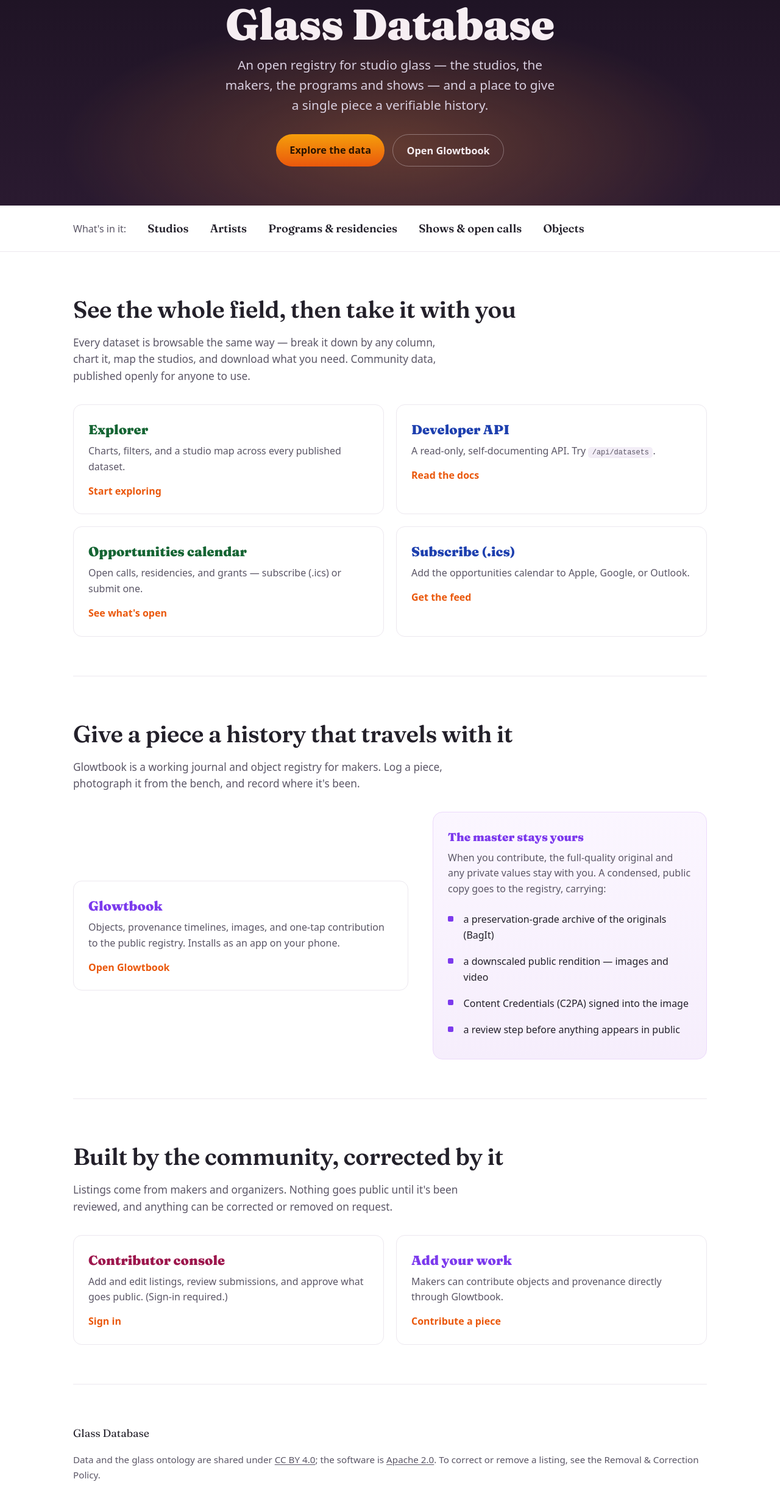
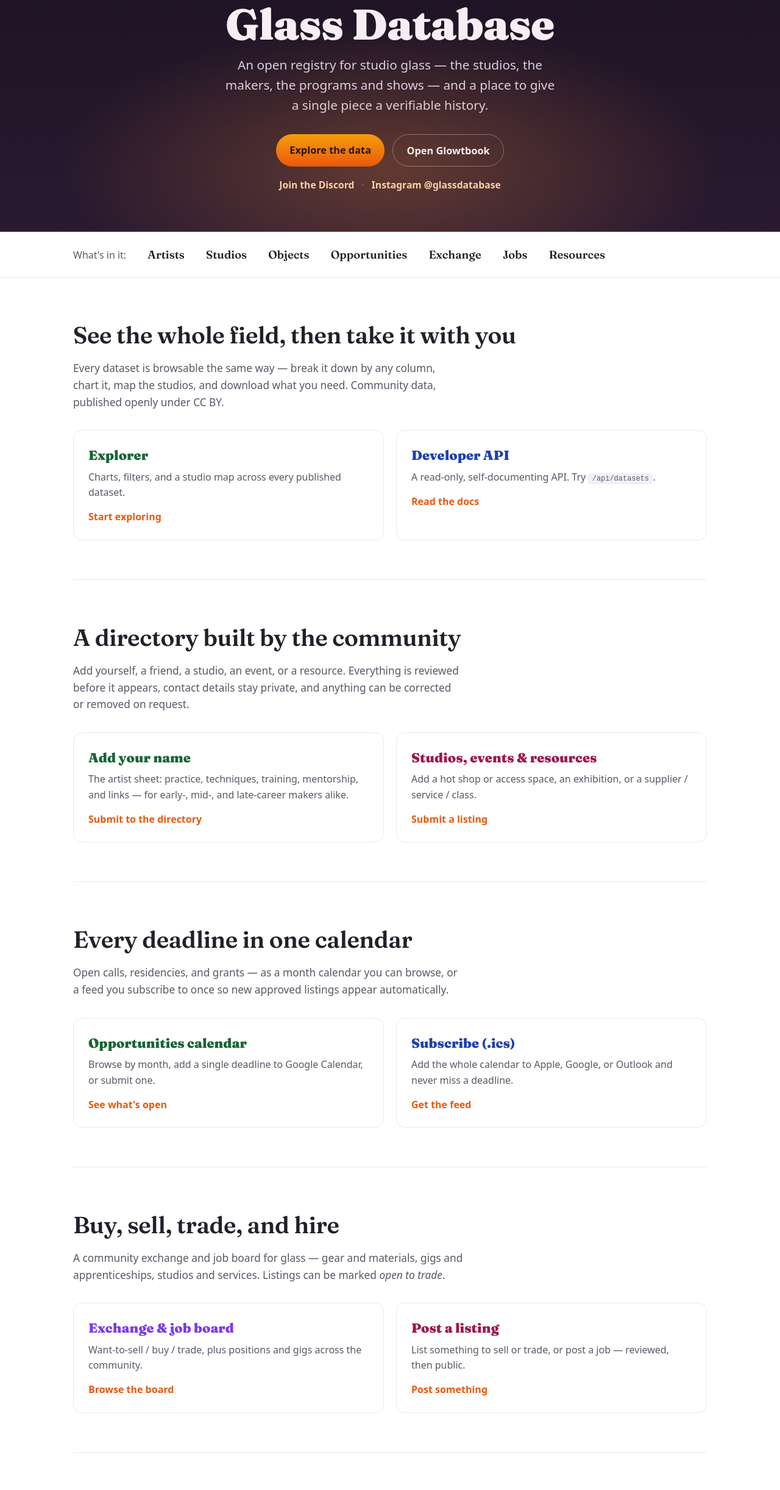
Before and after one commit to alibama/glass-database, a plain HTML site: page deploy/landing-index.html in a window 1280 px wide. Shown: the part 101-2544 px from the top of the page at 61% size. Drawn offline with Linux system fonts and the light colour scheme.

Commit message:
update home page and explain fingerprinting

```diff
--- a/deploy/landing-index.html
+++ b/deploy/landing-index.html
@@ -35,6 +35,10 @@
     .hero .lede { font-size: clamp(1.05rem, 2.2vw, 1.3rem); color: #d9cfe0;
         max-width: 34rem; margin: 1rem auto 1.9rem; }
     .cta-row { display: flex; gap: .8rem; justify-content: center; flex-wrap: wrap; }
+    .social { margin: 1.1rem 0 0; color: #cbb8d6; font-size: .98rem; }
+    .social a { color: #fbcfa6; text-decoration: none; font-weight: 600; }
+    .social a:hover { text-decoration: underline; }
+    .social span { margin: 0 .5rem; opacity: .5; }
     .btn { display: inline-block; padding: .8rem 1.4rem; border-radius: 999px;
         font-weight: 600; text-decoration: none; font-size: 1.02rem; }
     .btn.primary { background: linear-gradient(180deg, var(--ember), var(--molten-deep)); color: #2a1400; }
@@ -89,11 +93,16 @@
       <a class="btn primary" href="/explore/">Explore the data</a>
       <a class="btn ghost" href="/glowtbook/">Open Glowtbook</a>
     </div>
+    <p class="social">
+      <a href="https://discord.gg/9ek2UxvPT">Join the Discord</a>
+      <span>·</span>
+      <a href="https://www.instagram.com/glassdatabase/">Instagram @glassdatabase</a>
+    </p>
   </header>
 
   <div class="scope"><div class="wrap">
     <span>What's in it:</span>
-    <b>Studios</b><b>Artists</b><b>Programs &amp; residencies</b><b>Shows &amp; open calls</b><b>Objects</b>
+    <b>Artists</b><b>Studios</b><b>Objects</b><b>Opportunities</b><b>Exchange</b><b>Jobs</b><b>Resources</b>
   </div></div>
 
   <main class="wrap">
@@ -101,7 +110,7 @@
       <h2 class="kicker">See the whole field, then take it with you</h2>
       <p class="sub">Every dataset is browsable the same way — break it down by any column,
          chart it, map the studios, and download what you need. Community data, published
-         openly for anyone to use.</p>
+         openly under CC&nbsp;BY.</p>
       <div class="surfaces">
         <a class="surface explore" href="/explore/">
           <h3>Explorer</h3>
@@ -114,63 +123,108 @@
           <span class="go">Read the docs</span>
         </a>
       </div>
-      <div class="surfaces" style="margin-top:1.25rem">
+    </section>
+
+    <section id="directory">
+      <h2 class="kicker">A directory built by the community</h2>
+      <p class="sub">Add yourself, a friend, a studio, an event, or a resource. Everything is
+         reviewed before it appears, contact details stay private, and anything can be
+         corrected or removed on request.</p>
+      <div class="surfaces">
+        <a class="surface explore" href="/explore/">
+          <h3>Add your name</h3>
+          <p>The artist sheet: practice, techniques, training, mentorship, and links —
+             for early-, mid-, and late-career makers alike.</p>
+          <span class="go">Submit to the directory</span>
+        </a>
+        <a class="surface admin" href="/explore/">
+          <h3>Studios, events &amp; resources</h3>
+          <p>Add a hot shop or access space, an exhibition, or a supplier / service / class.</p>
+          <span class="go">Submit a listing</span>
+        </a>
+      </div>
+    </section>
+
+    <section id="calendar">
+      <h2 class="kicker">Every deadline in one calendar</h2>
+      <p class="sub">Open calls, residencies, and grants — as a month calendar you can browse,
+         or a feed you subscribe to once so new approved listings appear automatically.</p>
+      <div class="surfaces">
         <a class="surface explore" href="/explore/">
           <h3>Opportunities calendar</h3>
-          <p>Open calls, residencies, and grants — subscribe (.ics) or submit one.</p>
+          <p>Browse by month, add a single deadline to Google Calendar, or submit one.</p>
           <span class="go">See what's open</span>
         </a>
         <a class="surface api" href="/api/opportunities.ics">
           <h3>Subscribe (.ics)</h3>
-          <p>Add the opportunities calendar to Apple, Google, or Outlook.</p>
+          <p>Add the whole calendar to Apple, Google, or Outlook and never miss a deadline.</p>
           <span class="go">Get the feed</span>
+        </a>
+      </div>
+    </section>
+
+    <section id="community">
+      <h2 class="kicker">Buy, sell, trade, and hire</h2>
+      <p class="sub">A community exchange and job board for glass — gear and materials, gigs and
+         apprenticeships, studios and services. Listings can be marked
+         <em>open to trade</em>.</p>
+      <div class="surfaces">
+        <a class="surface glow" href="/explore/">
+          <h3>Exchange &amp; job board</h3>
+          <p>Want-to-sell / buy / trade, plus positions and gigs across the community.</p>
+          <span class="go">Browse the board</span>
+        </a>
+        <a class="surface admin" href="/explore/">
+          <h3>Post a listing</h3>
+          <p>List something to sell or trade, or post a job — reviewed, then public.</p>
+          <span class="go">Post something</span>
         </a>
       </div>
     </section>
 
     <section id="glowtbook">
       <h2 class="kicker">Give a piece a history that travels with it</h2>
-      <p class="sub">Glowtbook is a working journal and object registry for makers. Log a
-         piece, photograph it from the bench, and record where it's been.</p>
+      <p class="sub">Glowtbook is a working journal and object registry for makers. Log a piece,
+         photograph it from the bench, and record where it's been.</p>
       <div class="split">
         <div class="surfaces" style="grid-template-columns:1fr">
           <a class="surface glow" href="/glowtbook/">
             <h3>Glowtbook</h3>
-            <p>Objects, provenance timelines, images, and one-tap contribution to the
-               public registry. Installs as an app on your phone.</p>
+            <p>Objects, provenance timelines, images and video, and one-tap contribution
+               to the public registry. Installs as an app on your phone.</p>
             <span class="go">Open Glowtbook</span>
           </a>
         </div>
         <aside class="feature-note">
-          <h3>The master stays yours</h3>
+          <h3>Provenance &amp; a physical fingerprint</h3>
           <p style="margin:.2rem 0 0;color:var(--slate)">When you contribute, the full-quality
              original and any private values stay with you. A condensed, public copy goes to the
              registry, carrying:</p>
           <ul class="flow">
             <li>a preservation-grade archive of the originals (BagIt)</li>
-            <li>a downscaled public rendition — images and video</li>
             <li>Content Credentials (C2PA) signed into the image</li>
+            <li>a re-identification <strong>fingerprint</strong> so a physical piece can be
+                confirmed later — anytime, in the browser</li>
             <li>a review step before anything appears in public</li>
           </ul>
         </aside>
       </div>
     </section>
 
-    <section id="contribute">
-      <h2 class="kicker">Built by the community, corrected by it</h2>
-      <p class="sub">Listings come from makers and organizers. Nothing goes public until it's
-         been reviewed, and anything can be corrected or removed on request.</p>
+    <section id="join">
+      <h2 class="kicker">Come say hi</h2>
+      <p class="sub">This is a community project — corrected, argued over, and grown by the people
+         who use it. Join the conversation, follow along, or tell us what's broken.</p>
       <div class="surfaces">
-        <a class="surface admin" href="/admin/">
-          <h3>Contributor console</h3>
-          <p>Add and edit listings, review submissions, and approve what goes public.
-             (Sign-in required.)</p>
-          <span class="go">Sign in</span>
+        <a class="surface glow" href="https://discord.gg/9ek2UxvPT">
+          <h3>Discord</h3>
+          <p>Introductions, questions, submissions, and where new features get hashed out.</p>
+          <span class="go">Join the Discord</span>
         </a>
-        <a class="surface glow" href="/glowtbook/">
-          <h3>Add your work</h3>
-          <p>Makers can contribute objects and provenance directly through Glowtbook.</p>
-          <span class="go">Contribute a piece</span>
+        <a class="surface admin" href="https://www.instagram.com/glassdatabase/">
+          <h3>Instagram</h3>
+          <p>Follow <strong>@glassdatabase</strong> for pieces, makers, and open calls.</p>
+          <span class="go">Follow along</span>
         </a>
       </div>
     </section>
@@ -178,10 +232,14 @@
 
   <footer><div class="wrap">
     <p class="brand">Glass Database</p>
+    <p><a href="https://discord.gg/9ek2UxvPT">Discord</a> ·
+       <a href="https://www.instagram.com/glassdatabase/">Instagram</a> ·
+       <a href="/explore/">Explore</a> · <a href="/glowtbook/">Glowtbook</a> ·
+       <a href="/api/docs">API</a></p>
     <p>Data and the glass ontology are shared under
        <a href="https://creativecommons.org/licenses/by/4.0/">CC&nbsp;BY&nbsp;4.0</a>;
        the software is <a href="https://www.apache.org/licenses/LICENSE-2.0">Apache&nbsp;2.0</a>.
-       To correct or remove a listing, see the Removal &amp; Correction Policy.</p>
+       Nothing is published until it's reviewed; anything can be corrected or removed on request.</p>
   </div></footer>
 </body>
 </html>
```
Also changed, not shown: deploy/fingerprint-web/enroll.html (+18 -5 lines), deploy/fingerprint-web/verify.html (+6 -1 lines), docs/fingerprint-protocol.svg (added), 3 other files.
